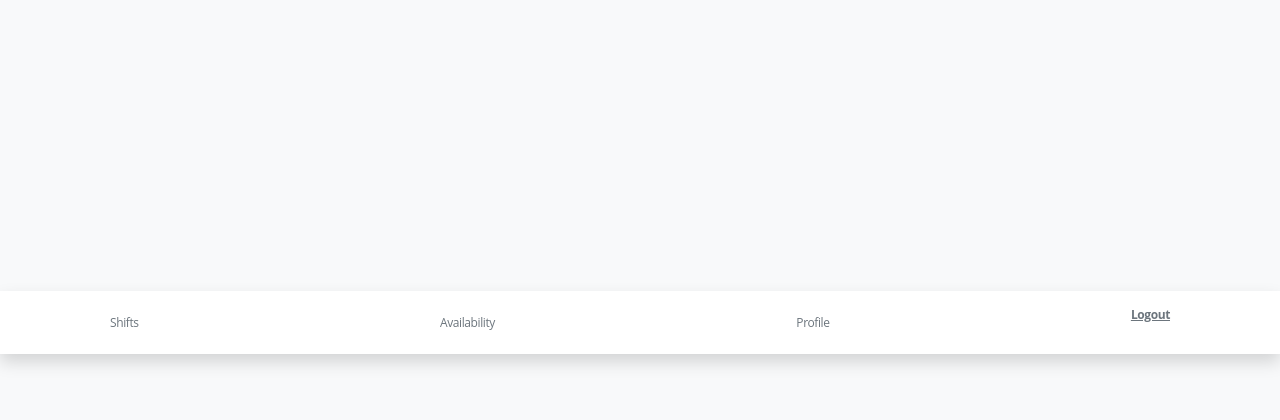
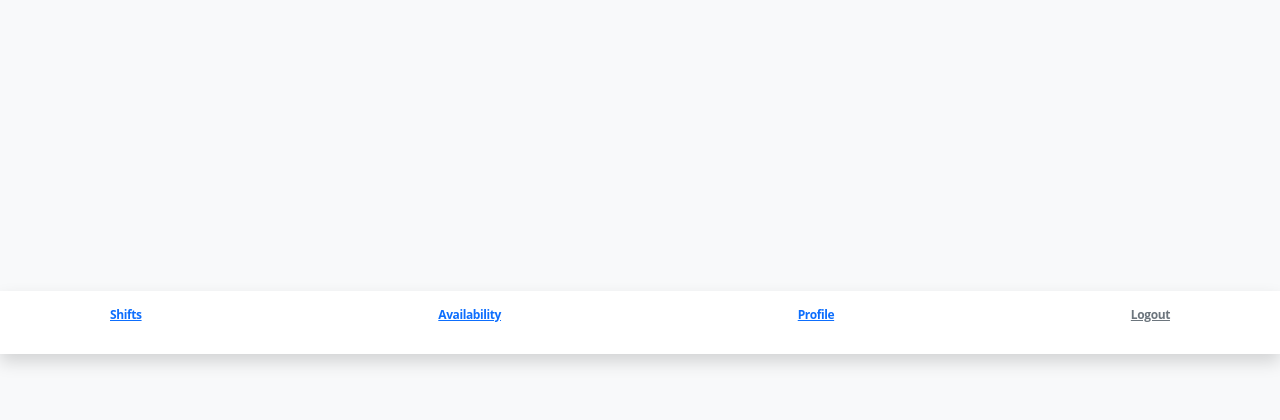
Before and after one commit to samueleabs/bounceback, a Django app: page /worker/view_availability/ in a window 1280 px wide; the page is wider, and only the part inside the window is pictured. Shown: the part 446-866 px from the top of that part. Run offline with Django 5.2, Linux system fonts and the light colour scheme; the visitor is signed in with stand-in values (Sample User, id 1); data that the repository does not hold is empty; some libraries are stand-ins or nearby versions.

Commit message:
bottom nav bar items to be buttons

```diff
--- a/templates/worker/worker_base.html
+++ b/templates/worker/worker_base.html
@@ -83,18 +83,24 @@
     <!-- Bottom Navigation Bar -->
     <nav class="navbar fixed-bottom navbar-light bg-white shadow">
         <div class="container d-flex justify-content-between">
-            <a href="{% url 'worker_shift_list' %}" class="nav-link d-flex flex-column align-items-center {% if request.path == '/worker_shift_list/' %}text-primary{% else %}text-secondary{% endif %}">
+            <form action="{% url 'worker_shift_list' %}" method="get" class="nav-link d-flex flex-column align-items-center {% if request.path == '/worker_shift_list/' %}text-primary{% else %}text-secondary{% endif %}">
+                <button type="submit" class="btn btn-link p-0">
                     <i class="fas fa-list fa-2x"></i>
                     <span class="d-block text-xs">Shifts</span>
-            </a>
-            <a href="{% url 'view_availability' %}" class="nav-link d-flex flex-column align-items-center {% if request.path == '/view_availability/' %}text-primary{% else %}text-secondary{% endif %}">
+                </button>
+            </form>
+            <form action="{% url 'view_availability' %}" method="get" class="nav-link d-flex flex-column align-items-center {% if request.path == '/view_availability/' %}text-primary{% else %}text-secondary{% endif %}">
+                <button type="submit" class="btn btn-link p-0">
                     <i class="fas fa-calendar-alt fa-2x"></i>
                     <span class="d-block text-xs">Availability</span>
-            </a>
-            <a href="{% url 'worker_view_profile' %}" class="nav-link d-flex flex-column align-items-center {% if request.path == '/worker_view_profile/' %}text-primary{% else %}text-secondary{% endif %}">
+                </button>
+            </form>
+            <form action="{% url 'worker_view_profile' %}" method="get" class="nav-link d-flex flex-column align-items-center {% if request.path == '/worker_view_profile/' %}text-primary{% else %}text-secondary{% endif %}">
+                <button type="submit" class="btn btn-link p-0">
                     <i class="fas fa-address-card fa-2x"></i>
                     <span class="d-block text-xs">Profile</span>
-            </a>
+                </button>
+            </form>
             <form method="post" action="{% url 'worker_logout' %}" class="nav-link d-flex flex-column align-items-center text-secondary">
                 {% csrf_token %}
                 <button type="submit" class="btn btn-link p-0 text-secondary">
```
Lines whose indentation alone changed are shown as unchanged.
